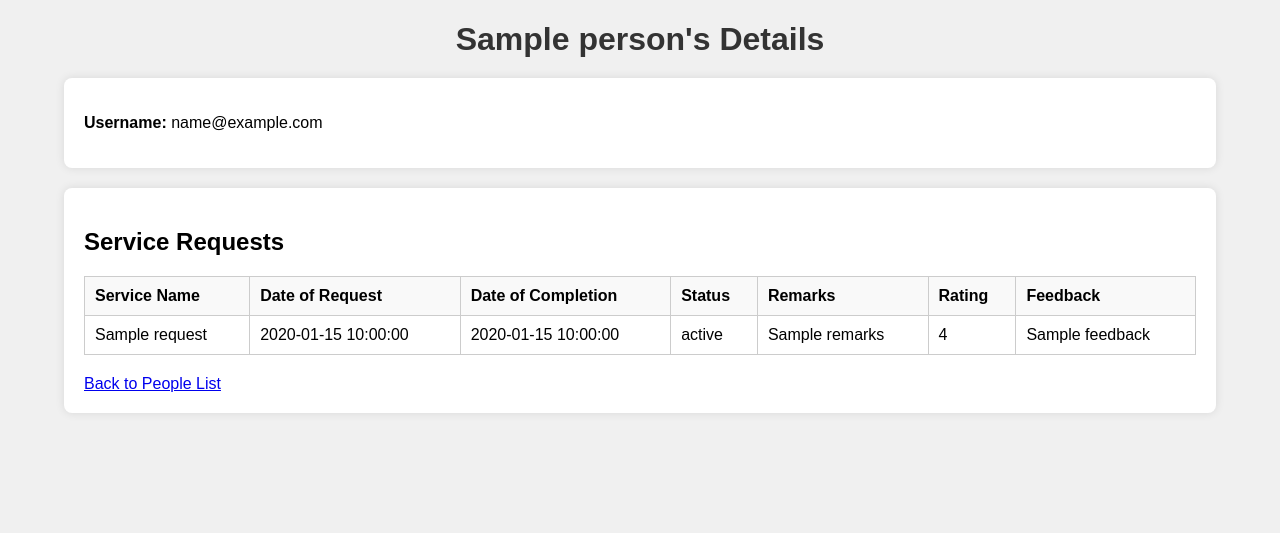
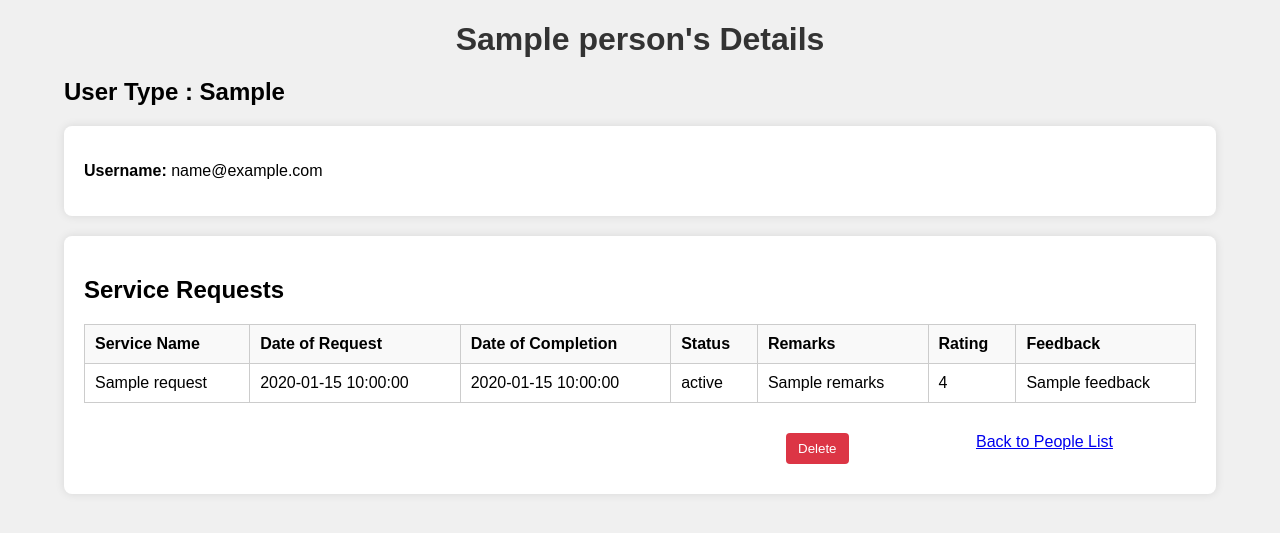
Before and after one commit to RahulAntonyx23/AtoZ, a Flask app: template new/templates/admin/view_person_details.html in a window 1280 px wide. Shown: the top 533 px of the page. Run offline with Flask 3, Linux system fonts and the light colour scheme; the template is opened without the code that fills it: most values are stand-ins (such as "Sample title", 1, 10 or a date in 2020); some libraries are stand-ins or nearby versions.

Commit message:
feat: add delete button inside people view

```diff
--- a/new/templates/admin/view_person_details.html
+++ b/new/templates/admin/view_person_details.html
@@ -51,11 +51,23 @@
         button:hover {
             background-color: #c82333;
         }
+        .action-bar {
+            display: flex;
+            flex-direction: row-reverse;
+            padding: 0 50px;
+        }
+        .action-bar span {
+            margin: 10px 20px;
+            width: 150px;
+        }
+
     </style>
 </head>
 <body>
     <div class="container">
     <h1>{{ person['name'] }}'s Details</h1>
+    <h2>User Type : {{ person_type }}</h2>
+
 
     <div class="table-container">
     <p><strong>Username:</strong> {{ person['email'] if person['email'] else person['name'] }}</p>
@@ -99,7 +111,16 @@
         <p>No service requests found for this person.</p>
     {% endif %}
 
-    <a href="{{ url_for('view_people') }}">Back to People List</a>
+    <div class="action-bar">
+        <span><a href="{{ url_for('view_people') }}">Back to People List</a></span>
+        <span>
+            <form method="POST" action="{{ url_for('view_people') }}">
+            <input type="hidden" name="person_type" value="{{ person_type }}">
+            <input type="hidden" name="person_id" value="{{ person['id'] }}">
+            <button type="submit">Delete</button>
+            </form>
+        </span>
+    </div>
     </div>
 </div>
 </body>
```
Also changed, not shown: new/your_database.db.
